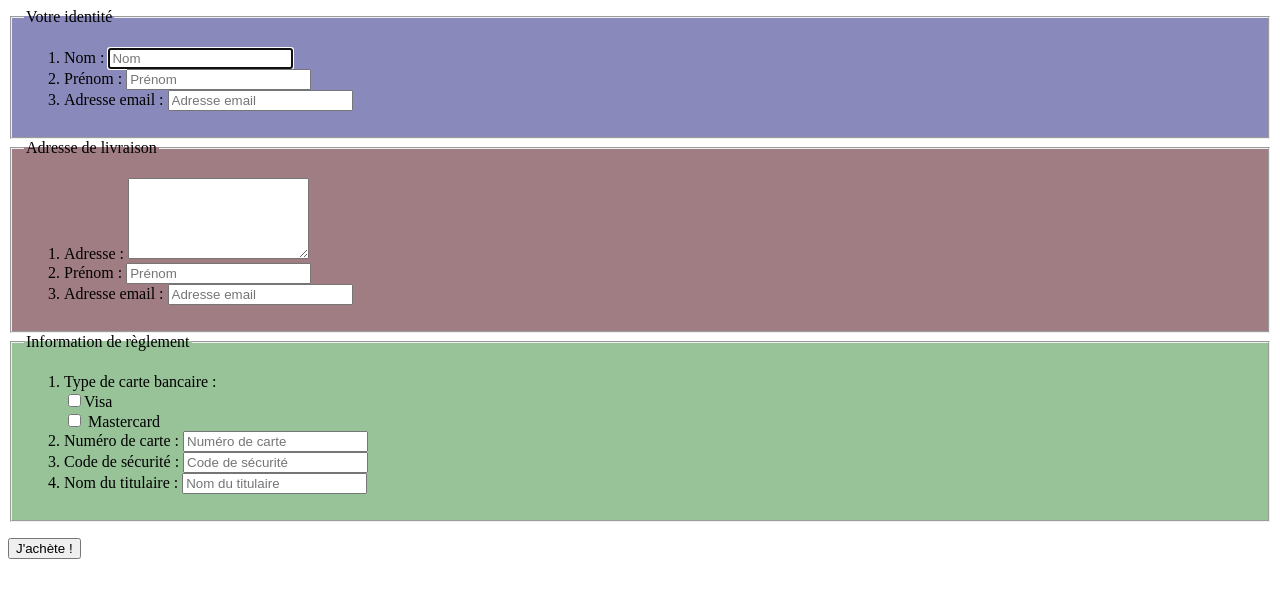
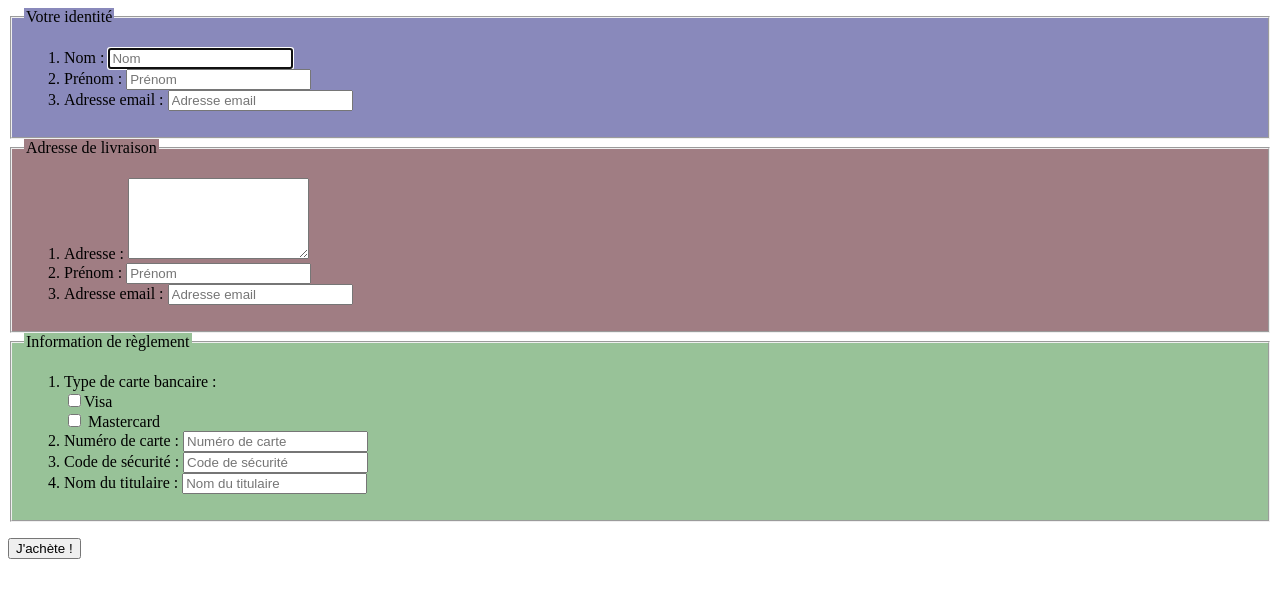
Before and after one commit to Antonin-lhp5/exercice-html-7, a plain HTML site: page index.html in a window 1280 px wide. Drawn offline with Linux system fonts and the light colour scheme.

Commit message:
exercice 7

```diff
--- a/index.html
+++ b/index.html
@@ -11,16 +11,16 @@
 
 <body>
 
-    <fieldset id="champ1">
-        <legend>Votre identité</legend>
+    <fieldset class="champ1">
+        <legend class="champ1">Votre identité</legend>
         <ol>
             <li>Nom : <input id="nom" placeholder="Nom" autofocus="" required=""></li>
             <li>Prénom : <input id="nom" placeholder="Prénom" autofocus="" required=""></li>
             <li>Adresse email : <input id="nom" placeholder="Adresse email" autofocus="" required=""></li>
         </ol>
     </fieldset>
-    <fieldset id="champ2">
-        <legend>Adresse de livraison</legend>
+    <fieldset class="champ2">
+        <legend class="champ2">Adresse de livraison</legend>
         <ol>
             <li>Adresse :
                 <textarea rows="5" cols="20" wrap="physique" name="commentaires"></textarea>
@@ -29,8 +29,8 @@
             <li>Adresse email : <input id="nom" placeholder="Adresse email" autofocus="" required=""></li>
         </ol>
     </fieldset>
-    <fieldset id="champ3">
-        <legend>Information de règlement</legend>
+    <fieldset class="champ3">
+        <legend class="champ3">Information de règlement</legend>
         <ol>
             <li>Type de carte bancaire :
                 <div><label for="Visa"><input id="Visa" type="checkbox" name="Visa">Visa</label>
--- a/style.css
+++ b/style.css
@@ -1,11 +1,11 @@
-#champ1 {
+.champ1 {
     background-color: rgb(137, 137, 187);
 }
 
-#champ2 {
+.champ2 {
     background-color: rgb(160, 125, 131);
 }
 
-#champ3 {
+.champ3 {
     background-color: rgb(152, 194, 152);
 }
```
